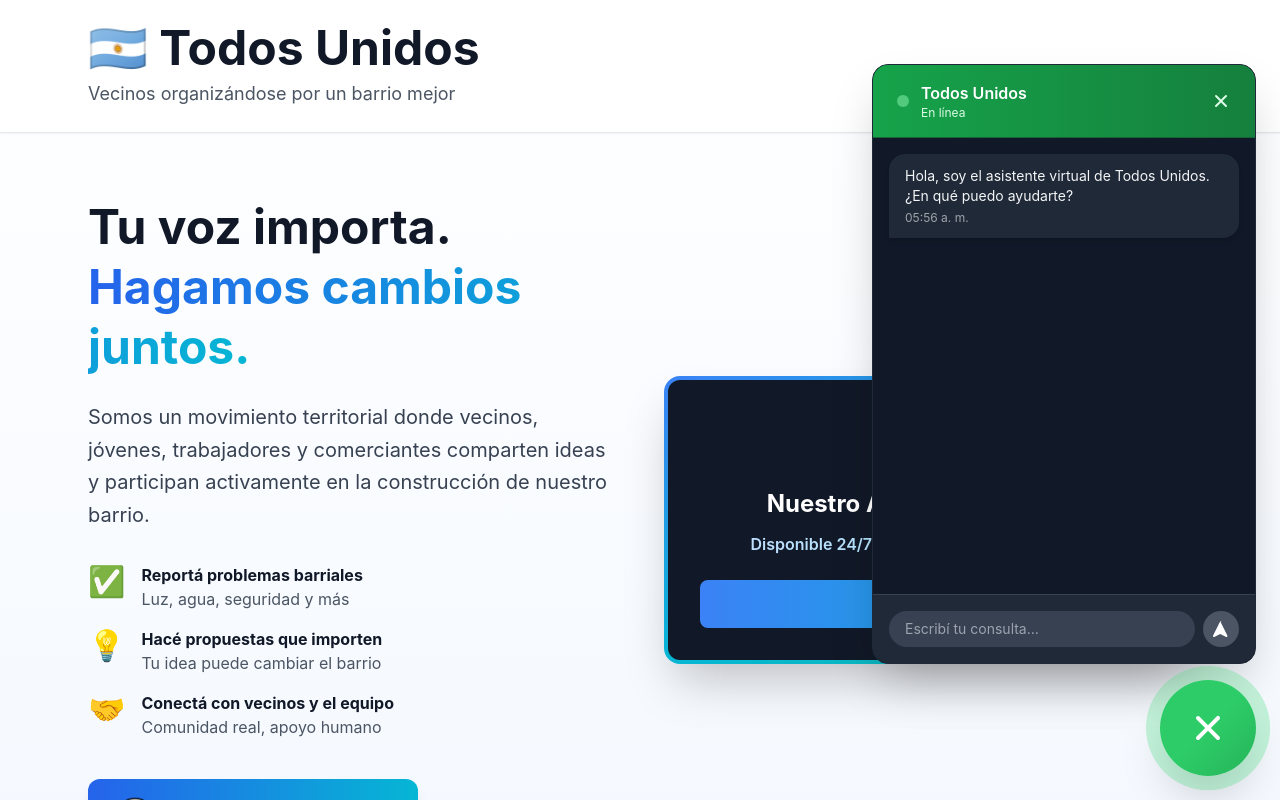
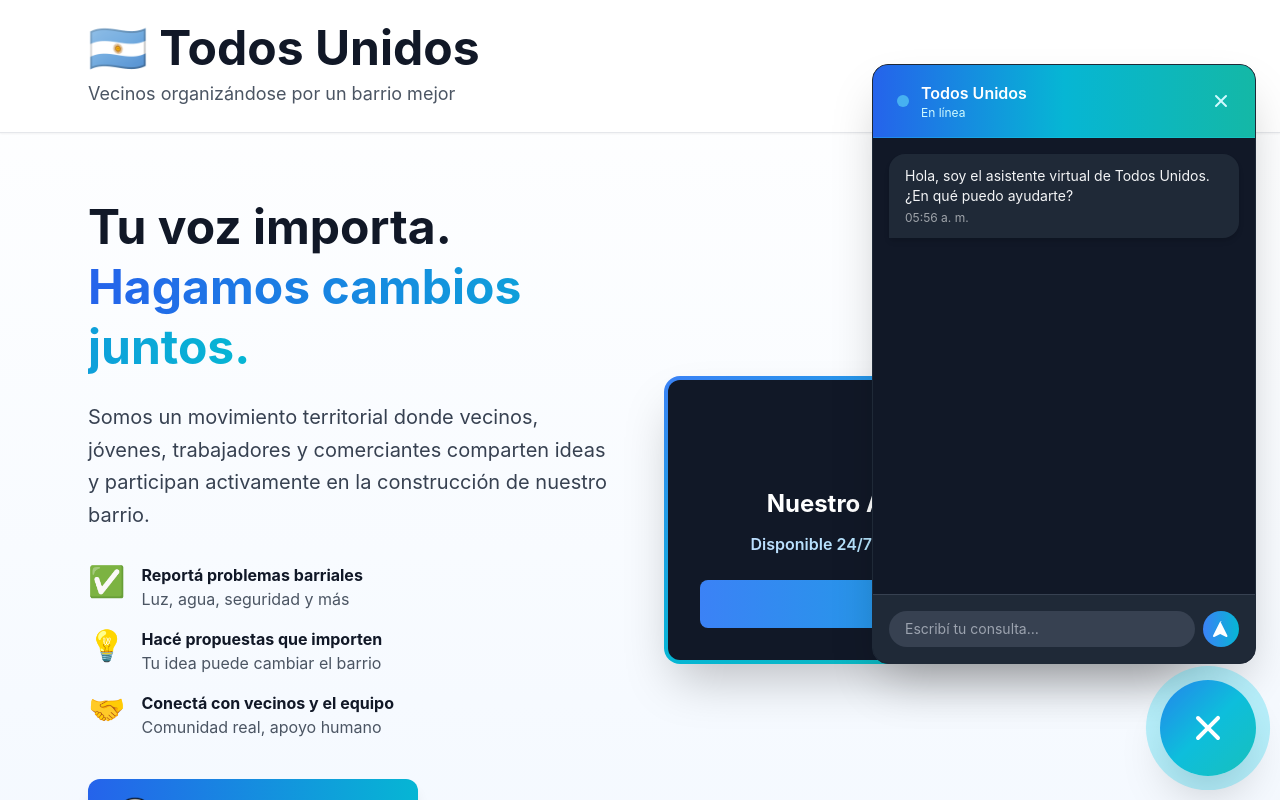
Before and after one commit to cdbrws-glitch/chatbottu, a React (Vite) app: page / in a window 1280 px wide. Both pictures are taken after a click on the button "Abrí el chat". Shown: the top 800 px of the page. Built offline with nearby package versions, Linux system fonts and the light colour scheme.

Commit message:
Chat widget: degradé azul/celeste/teal en lugar de verde

```diff
--- a/src/components/ChatWidget.jsx
+++ b/src/components/ChatWidget.jsx
@@ -257,17 +257,17 @@ const ChatWidget = forwardRef((props, ref) => {
             transition={{ duration: 0.3, type: 'spring', stiffness: 260, damping: 20 }}
             className="w-96 max-w-[calc(100vw-48px)] h-[600px] rounded-2xl shadow-2xl flex flex-col bg-gray-900 border border-gray-800 overflow-hidden"
           >
-            <div className="bg-gradient-to-r from-green-600 to-green-700 px-6 py-4 flex justify-between items-center border-b border-green-800">
+            <div className="bg-gradient-to-r from-blue-600 via-cyan-500 to-teal-500 px-6 py-4 flex justify-between items-center border-b border-cyan-400 border-opacity-30">
               <div className="flex items-center gap-3">
-                <div className="w-3 h-3 bg-green-300 rounded-full animate-pulse"></div>
+                <div className="w-3 h-3 bg-cyan-300 rounded-full animate-pulse"></div>
                 <div>
                   <h2 className="text-white font-semibold">Todos Unidos</h2>
-                  <p className="text-xs text-green-100">En línea</p>
+                  <p className="text-xs text-cyan-100">En línea</p>
                 </div>
               </div>
               <button
                 onClick={() => setIsOpen(false)}
-                className="text-green-100 hover:text-white transition-colors"
+                className="text-cyan-100 hover:text-white transition-colors"
               >
                 <svg className="w-5 h-5" fill="currentColor" viewBox="0 0 20 20">
                   <path fillRule="evenodd" d="M4.293 4.293a1 1 0 011.414 0L10 8.586l4.293-4.293a1 1 0 111.414 1.414L11.414 10l4.293 4.293a1 1 0 01-1.414 1.414L10 11.414l-4.293 4.293a1 1 0 01-1.414-1.414L8.586 10 4.293 5.707a1 1 0 010-1.414z" clipRule="evenodd" />
@@ -290,13 +290,13 @@ const ChatWidget = forwardRef((props, ref) => {
                   value={inputValue}
                   onChange={(e) => setInputValue(e.target.value)}
                   placeholder="Escribí tu consulta…"
-                  className="flex-1 bg-gray-700 text-white rounded-full px-4 py-2 text-sm placeholder-gray-400 focus:outline-none focus:ring-2 focus:ring-green-500 transition-all"
+                  className="flex-1 bg-gray-700 text-white rounded-full px-4 py-2 text-sm placeholder-gray-400 focus:outline-none focus:ring-2 focus:ring-cyan-500 transition-all"
                   disabled={isTyping}
                 />
                 <button
                   type="submit"
                   disabled={isTyping || !inputValue.trim()}
-                  className="bg-green-500 hover:bg-green-600 disabled:bg-gray-600 text-white rounded-full p-2 transition-colors flex items-center justify-center"
+                  className="bg-gradient-to-r from-blue-500 to-cyan-500 hover:from-blue-600 hover:to-cyan-600 disabled:bg-gray-600 text-white rounded-full p-2 transition-colors flex items-center justify-center"
                 >
                   <svg className="w-5 h-5" fill="currentColor" viewBox="0 0 20 20">
                     <path d="M10.894 2.553a1 1 0 00-1.788 0l-7 14a1 1 0 001.169 1.409l5.951-2.965 5.951 2.965a1 1 0 001.169-1.409l-7-14z" />
@@ -308,18 +308,18 @@ const ChatWidget = forwardRef((props, ref) => {
         )}
       </AnimatePresence>
 
-      {/* Floating Button - Más Prominente */}
+      {/* Floating Button - Más prominente */}
       <motion.button
         onClick={() => setIsOpen(!isOpen)}
         whileHover={{ scale: 1.15 }}
         whileTap={{ scale: 0.9 }}
-        className="relative w-24 h-24 bg-gradient-to-br from-green-500 via-green-500 to-green-600 rounded-full shadow-2xl flex items-center justify-center text-white hover:shadow-3xl transition-all"
+        className="relative w-24 h-24 bg-gradient-to-br from-blue-600 via-cyan-500 to-teal-500 rounded-full shadow-2xl flex items-center justify-center text-white hover:shadow-3xl transition-all"
       >
         {/* Pulsing background */}
         <motion.div
           animate={{ scale: [1, 1.3, 1] }}
           transition={{ duration: 2, repeat: Infinity }}
-          className="absolute inset-0 rounded-full bg-green-400 opacity-30"
+          className="absolute inset-0 rounded-full bg-cyan-400 opacity-30"
         ></motion.div>
 
         {/* Icon */}
@@ -338,7 +338,7 @@ const ChatWidget = forwardRef((props, ref) => {
           <motion.div
             animate={{ y: [0, -8, 0] }}
             transition={{ duration: 1.5, repeat: Infinity }}
-            className="absolute -bottom-16 whitespace-nowrap bg-green-600 text-white px-4 py-2 rounded-lg text-sm font-bold shadow-lg"
+            className="absolute -bottom-16 whitespace-nowrap bg-gradient-to-r from-blue-600 to-cyan-500 text-white px-4 py-2 rounded-lg text-sm font-bold shadow-lg"
           >
             ¿Necesitás ayuda?
           </motion.div>
```
